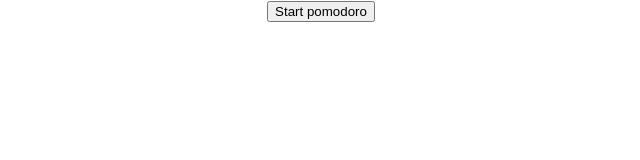
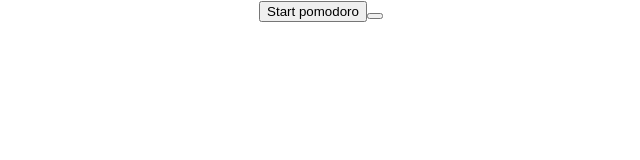
Before and after one commit to RonnyAnc/tejodoro, a React (Create React App) app in the folder webapp/: page / in a window 1280 px wide. Shown: the top 160 px of the page, without its empty margins (319-959 px from the left). Built offline with nearby package versions, Linux system fonts and the light colour scheme.

Commit message:
Adapt tests

```diff
--- a/webapp/src/App.tsx
+++ b/webapp/src/App.tsx
@@ -2,48 +2,54 @@ import React, { useState, useEffect } from "react";
 import "./App.css";
 
 type SessionStatus =
-    | "NotStarted"
-    | "PomodoroRunning"
-    | "PomodoroFinished"
-    | "BreakRunning"
-    | "BreakFinished";
+    | "TimerRunning"
+    | "Idle";
 
-const DEFAULT_POMODORO_DURATION = 25;
+const DEFAULT_POMODORO_DURATION = 25 * 60;
 const DEFAULT_BREAK_DURATION = 5;
 
-const App: React.FunctionComponent = () => {
+type Props = {
+    pomodoroDurationInMinutes?: number,
+    breakDurationInMinutes?: number,
+    schedule(callback: Function, milliseconds: number): void
+}
+
+
+const App: React.FunctionComponent<Props> = ({
+    schedule,
+    pomodoroDurationInMinutes: pomodoroDuration = DEFAULT_POMODORO_DURATION,
+    breakDurationInMinutes = 5 * 60
+}) => {
     const [countdownInSeconds, setCountdown] = useState<number>(
-        DEFAULT_POMODORO_DURATION * 60
+        pomodoroDuration
     );
     const [sessionStatus, setSessionStatus] =
-        useState<SessionStatus>("NotStarted");
+        useState<SessionStatus>("Idle");
 
     useEffect(() => {
-        countdownInSeconds > 0 &&
-            setTimeout(() => {
-                setCountdown(countdownInSeconds - 1);
-            }, 1000);
-    }, [countdownInSeconds]);
+        if (sessionStatus === "TimerRunning") {
+            if (countdownInSeconds <= 0) {
+                setSessionStatus("Idle");
+            }
+            countdownInSeconds > 0 &&
+                schedule(() => {
+                    console.log('----changing countdown');
+                    setCountdown(countdownInSeconds - 1);
+                }, 1000);
+        }
+    }, [countdownInSeconds, sessionStatus, schedule]);
 
     function startPomodoro() {
-        setSessionStatus("PomodoroRunning");
-        const secondsInAMinute = 60;
-        setInterval(() => {
-            setSessionStatus("PomodoroFinished");
-        }, DEFAULT_POMODORO_DURATION * 1000 * secondsInAMinute);
+        setSessionStatus("TimerRunning");
     }
 
     function startBreak() {
-        const secondsInAMinute = 60;
-        setSessionStatus("BreakRunning");
-        setInterval(() => {
-            setSessionStatus("BreakFinished");
-        }, DEFAULT_BREAK_DURATION * 1000 * secondsInAMinute);
+        setSessionStatus("TimerRunning");
     }
 
     return (
         <div className="App">
-            {sessionStatus !== "PomodoroRunning" && (
+            {sessionStatus !== "TimerRunning" && (
                 <>
                     <button
                         data-testid="start-pomodoro"
@@ -51,25 +57,16 @@ const App: React.FunctionComponent = () => {
                     >
                         Start pomodoro
                     </button>
-                </>
-            )}
-            {sessionStatus === "PomodoroRunning" && (
-                <>
-                    <div data-testid="pomodoro-counter">
-                        {countdownInSeconds / 60}
-                    </div>
-                </>
-            )}
-            {sessionStatus === "PomodoroFinished" && (
-                <>
-                    <p data-testid="pomodoro-finished-message">
-                        Pomodoro has finished
-                    </p>
                     <button data-testid="start-break" onClick={startBreak} />
                 </>
             )}
-            {sessionStatus === "BreakFinished" && (
-                <p data-testid="break-finished-message">Break has finished</p>
+            {sessionStatus === "TimerRunning" && (
+                <>
+                    <div data-testid="timer">
+                        {countdownInSeconds}
+                    </div>
+                    <button aria-label="stop-timer">Stop timer</button>
+                </>
             )}
         </div>
     );
```
Also changed, not shown: 2 other files (tests, documents, lock files or other folders).
